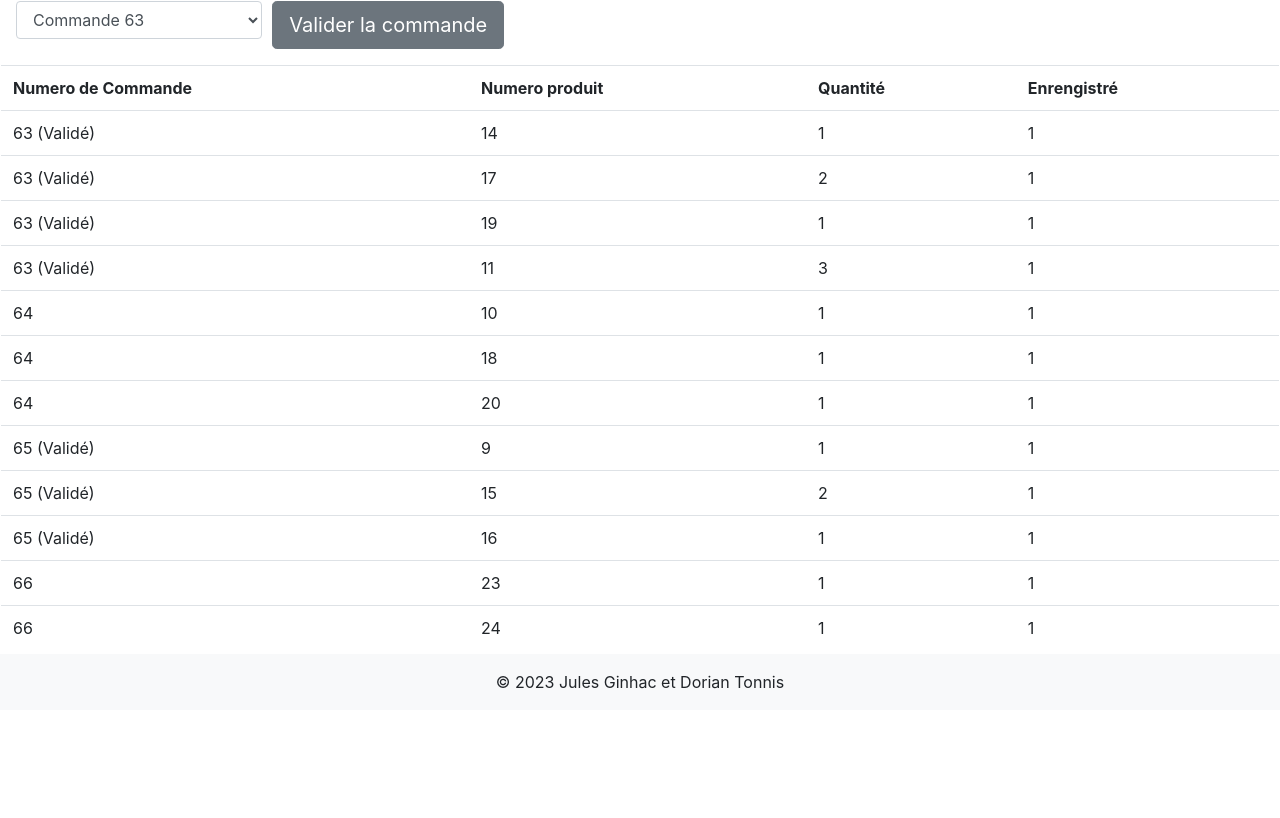
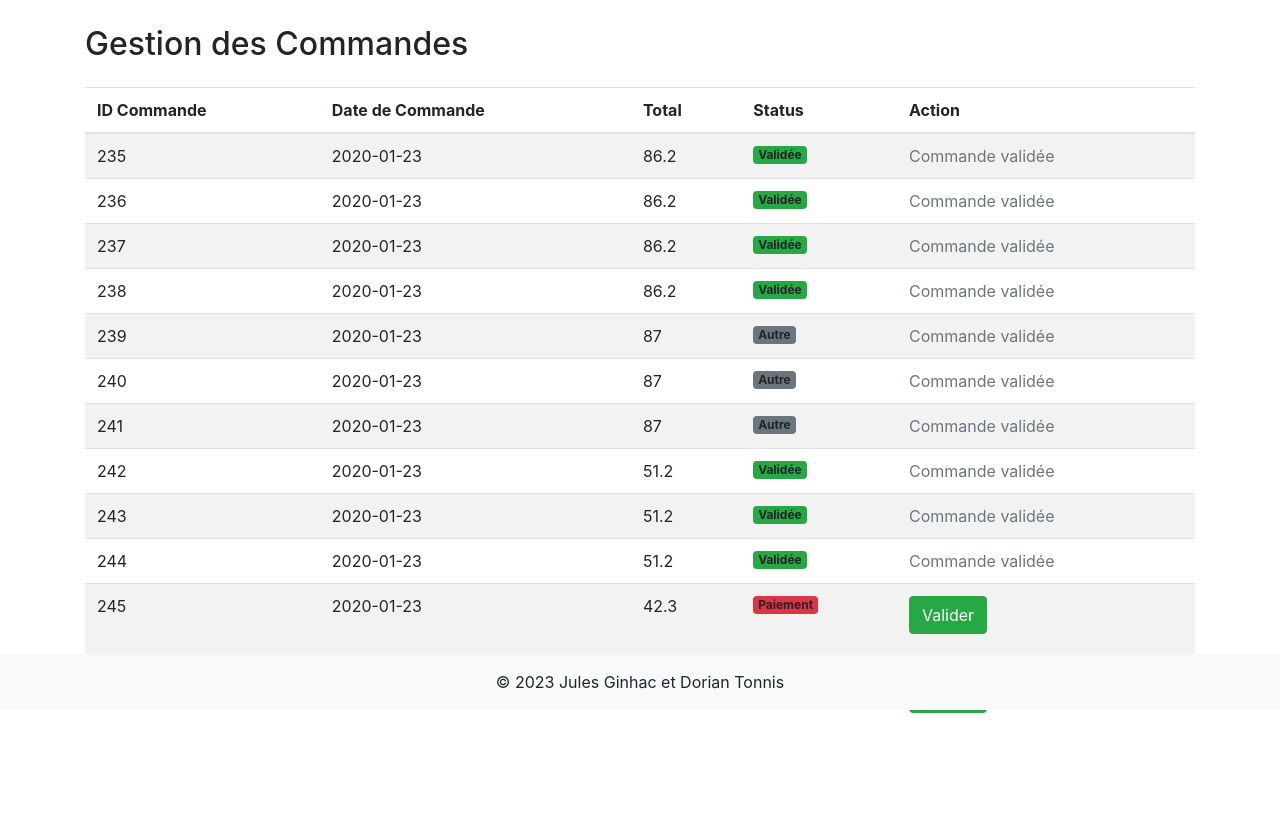
Before and after one commit to Dorian-T/ISIWeb4Shop, a PHP site: page /index.php?action=adminC in a window 1280 px wide. Shown: the part 90-908 px from the top of the page. Before the commit the page ends 779 px from the top, so only its background shows below. Run offline with PHP 8.4, Linux system fonts and the light colour scheme; data comes from the database, SQL or seed files in the repository; some libraries are stand-ins or nearby versions.

Commit message:
Avancement AdminC

```diff
--- a/controller/AdminController.php
+++ b/controller/AdminController.php
@@ -43,10 +43,15 @@ class AdminController {
         var_dump($_POST);
         if (!(empty($_POST))) {
             foreach ($orderAdmin as $i) {
-                if ($_POST['id'] == $i['id']) {
-                    $this->adminModel->updateOrderAdmin($_POST['id'], 10);
+                if (!(empty($_POST))) {
+                    $this->adminModel->validateOrder($_POST['id']);
                 }
             }
+        }
+
+        // Utilisez la méthode getOrdersById pour obtenir les détails de la commande
+        if (isset($_SESSION['admin_id'])) {
+            $order = $this->adminModel->getOrdersById(intval($_SESSION['admin_id']));
         }
 
         $template = $this->twig->load('adminC.twig');
--- a/model/adminModel.php
+++ b/model/adminModel.php
@@ -33,7 +33,7 @@ class AdminModel {
 	 * @return array
 	 */
 	public function getAllOrders() {
-		$sql = "SELECT * FROM orders o JOIN orderitems oi ON o.id = oi.order_id ";
+		$sql = "SELECT DISTINCT * FROM orders o JOIN orderitems oi ON o.id = oi.order_id ";
 		$data=self::$connexion->prepare($sql);
 		$data->execute();
 		return $data->fetchAll(PDO::FETCH_ASSOC);
@@ -44,7 +44,7 @@ class AdminModel {
 	 * @return array
 	 */
 	public function getOrder() {
-		$sql = "SELECT * FROM orders";
+		$sql = "SELECT DISTINCT * FROM orders";
 		$data=self::$connexion->prepare($sql);
 		$data->execute();
 		return $data->fetchAll(PDO::FETCH_ASSOC);
@@ -108,5 +108,27 @@ class AdminModel {
 		$data->execute(array($id));
 	}
 
+	public function validateOrder($orderId)
+	{
+		$sql = "UPDATE orders SET status = 10 WHERE id = ?";
+		$data = self::$connexion->prepare($sql);
+		if (!$data->execute([$orderId])) {
+			print_r($data->errorInfo());
+		}
+	}
+
+	public function getOrdersById($id)
+	{
+		$sql = "SELECT * FROM orders WHERE id = ? AND status != '0' LIMIT 1";
+		$data = self::$connexion->prepare($sql);
+		$data->execute([$id]);
+		$result = $data->fetch(PDO::FETCH_ASSOC);
+		if ($result === false) {
+			return null;
+		}
+		return $result;
+	}
+
+
 }
 ?>
--- a/view/adminC.twig
+++ b/view/adminC.twig
@@ -1,52 +1,50 @@
 {% extends "layout/base.twig" %}
 
-{% block title %}IsiWeb4Shop{% endblock %}
-
 {% block content %}
-
-    <form action="index.php?action=adminC" method="post">
-        <div class='form-group col-lg-5'>
-            <div class="form-row">
-                <div class="col">
-                    <select class='form-control' name='id'>
-                    {% if order is not empty %}
-                        {% for i in order %}
-                            <option value='{{ i.id }}'>Commande {{ i.id }}</option>
-                        {% endfor %}
-                    {% endif %}
-                    </select>
-                </div>
-                <div class="col">
-                    <button type="submit" class="btn btn-secondary btn-lg center-block">Valider la commande</button>
-                </div>
-            </div>
-        </div>
-    </form>
-
-    <table class="table" aria-label="Table of orders">
+    <div class="container mt-4">
+        <h2 class="mb-4">Gestion des Commandes</h2>
+        <table class="table table-striped">
+            <thead>
                 <tr>
-            <th scope="col">Numero de Commande </th>
-            <th scope="col">Numero produit</th>
-            <th scope="col">Quantité</th>
-            <th scope="col">Enrengistré</th>
+                    <th>ID Commande</th>
+                    <th>Date de Commande</th>
+                    <th>Total</th>
+                    <th>Status</th>
+                    <th>Action</th>
                 </tr>
-
-        {% if orderAdmin is not empty %}
-            {% for i in orderAdmin %}
+            </thead>
+            <tbody>
+                {% for order in orderAdmin %}
                     <tr>
+                        <td>{{ order.id }}</td>
+                        <td>{{ order.date }}</td>
+                        <td>{{ order.total }}</td>
                         <td>
-                    {% if i.status == 10 %}
-                        {{ i.order_id }} (Validé)
+                            {% if order.status == 0 %}
+                                <span class="badge bg-warning text-dark">En attente</span>
+                            {% elseif order.status == 10 %}
+                                <span class="badge bg-success">Validée</span>
+                            {% elseif order.status == 1 %}
+                                <span class="badge bg-danger">Adresse</span>
+                            {% elseif order.status == 2 %}
+                                <span class="badge bg-danger">Paiement</span>
                             {% else %}
-                        {{ i.order_id }}
+                                <span class="badge bg-secondary">Autre</span>
                             {% endif %}
                         </td>
-                <td>{{ i.product_id }}</td>
-                <td>{{ i.quantity }}</td>
-                <td>{{ i.registered }}</td>
+                        <td>
+                            {% if order.status == 0 or order.status == 1 or order.status == 2 %}
+                                <form method="post" action="index.php?action=adminC">
+                                    <input type="hidden" name="id" value="{{ order.id }}">
+                                    <button type="submit" class="btn btn-success">Valider</button>
+                                </form>
+                            {% else %}
+                                <span class="text-muted">Commande validée</span>
+                            {% endif %}
+                        </td>
                     </tr>
                 {% endfor %}
-        {% endif %}
+            </tbody>
         </table>
-
+    </div>
 {% endblock %}
```
Lines whose indentation alone changed are shown as unchanged.
